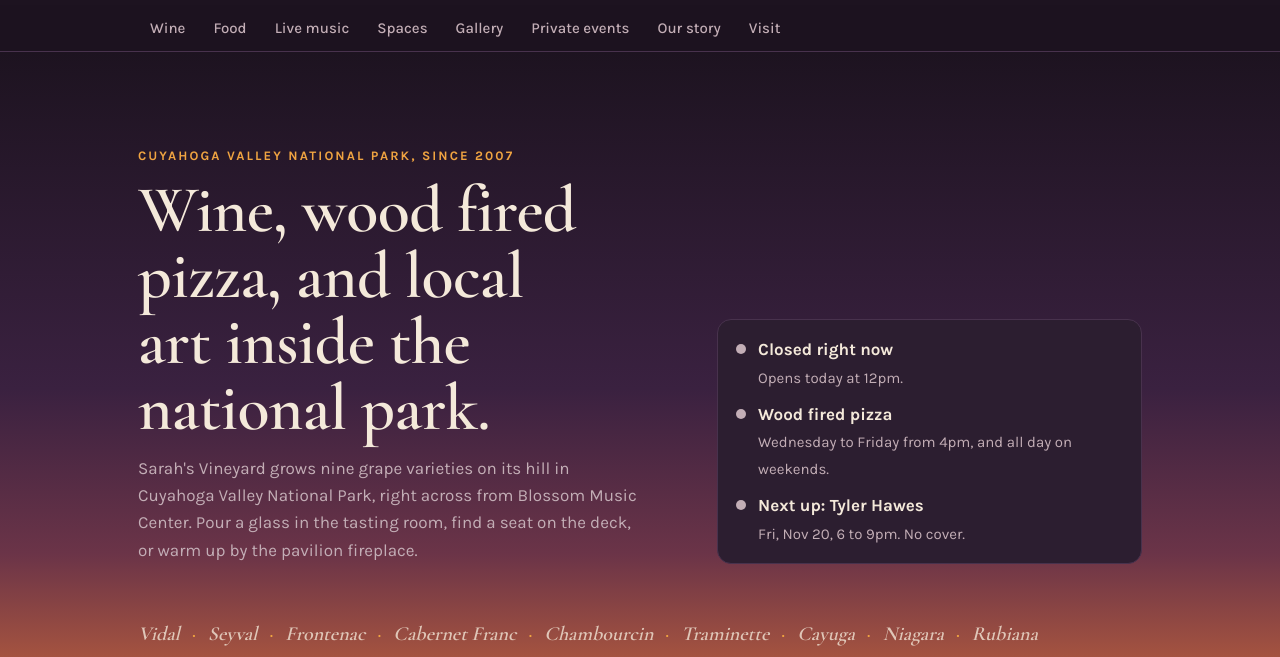
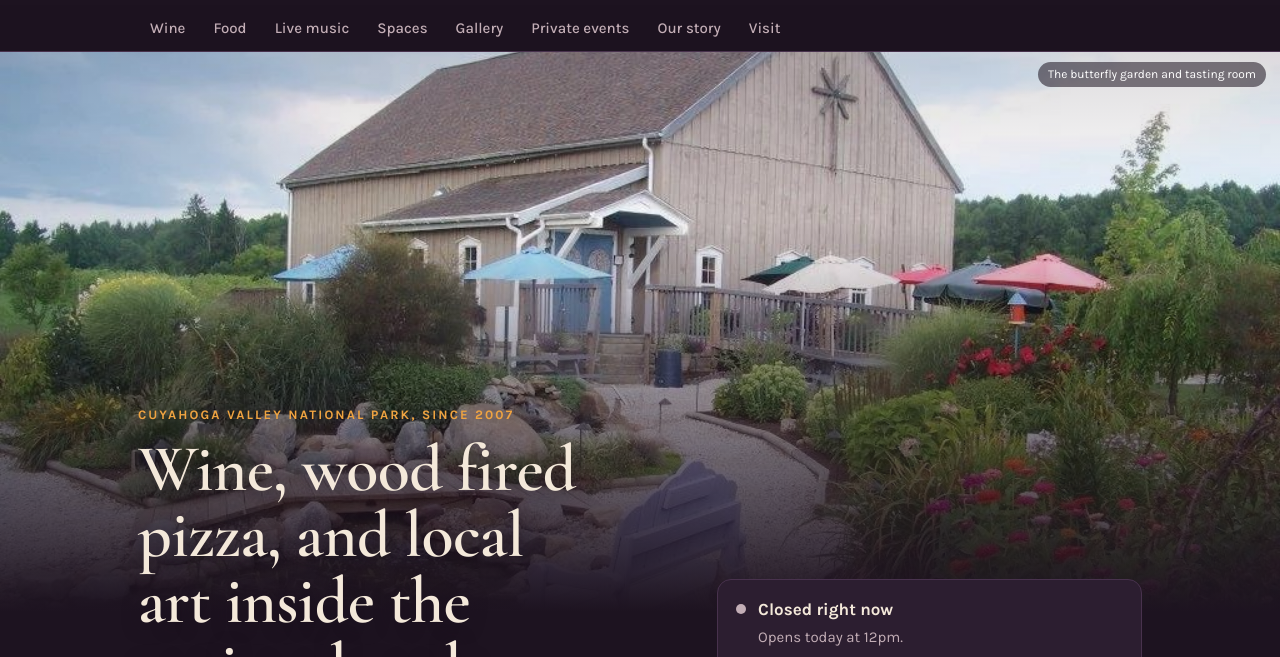
Before and after one commit to jjsatina/jjsatina.github.io, a plain HTML site: page projects/sarahs-vineyard.html in a window 1280 px wide. Shown: the part 98-755 px from the top of the page. Drawn offline with nearby package versions, Linux system fonts and the light colour scheme.

Commit message:
Add photo to Sarah's Vineyard header

```diff
--- a/projects/sarahs-vineyard.html
+++ b/projects/sarahs-vineyard.html
@@ -43,8 +43,13 @@ nav.bar a { flex: none; text-decoration: none; font: 500 15px var(--body); color
 nav.bar a:hover { color: var(--ink); background: var(--surface); }
 
 /* hero */
-.hero { background: linear-gradient(180deg, var(--bg) 0%, #3a2140 55%, #6b3448 82%, #a8553f 100%); border-bottom: 1px solid var(--line); }
-.hero .copy { display: grid; grid-template-columns: minmax(0, 1.25fr) minmax(0, 1fr); gap: clamp(20px, 4vw, 48px); align-items: end; padding-top: clamp(48px, 8vw, 96px); padding-bottom: clamp(28px, 4vw, 44px); }
+.hero { position: relative; background: var(--bg); border-bottom: 1px solid var(--line); }
+.photo { position: relative; height: clamp(300px, 52vw, 560px); overflow: hidden; }
+.photo img { display: block; width: 100%; height: 100%; object-fit: cover; object-position: 50% 42%; }
+.photo::after { content: ""; position: absolute; inset: 0; background: linear-gradient(180deg, rgba(29, 19, 32, 0.15) 0%, rgba(29, 19, 32, 0) 30%, rgba(29, 19, 32, 0.55) 68%, var(--bg) 100%); }
+.hero .copy { position: relative; display: grid; grid-template-columns: minmax(0, 1.25fr) minmax(0, 1fr); gap: clamp(20px, 4vw, 48px); align-items: end; margin-top: clamp(-220px, -16vw, -90px); padding-bottom: clamp(28px, 4vw, 44px); }
+.hero h1 { text-shadow: 0 2px 18px rgba(29, 19, 32, 0.7); }
+.credit { position: absolute; top: 10px; right: 14px; z-index: 1; font-size: 12px; color: #fff; background: rgba(29, 19, 32, 0.55); border-radius: 999px; padding: 3px 10px; }
 .hero .eyebrow { margin: 0 0 14px; font: 700 13px var(--body); letter-spacing: 0.16em; color: var(--amber); }
 .grapes { display: flex; flex-wrap: wrap; gap: 6px 0; margin: 0; padding: 14px 0 18px; list-style: none; font: 600 italic 20px var(--display); color: rgba(244, 233, 218, 0.78); }
 .grapes li + li::before { content: "\00B7"; margin: 0 12px; color: var(--amber); font-style: normal; }
@@ -190,6 +195,8 @@ h2 { margin: 0 0 8px; font: 600 clamp(36px, 5.4vw, 58px)/1 var(--display); text-
 footer { padding-top: 30px; padding-bottom: 90px; font-size: 14px; color: var(--muted); border-top: 1px solid var(--line); margin-top: 40px; }
 
 @media (max-width: 820px) {
+  .photo { height: 300px; }
+  .hero .copy { margin-top: -110px; }
   .hero .copy, .music, .two, .events-box { grid-template-columns: 1fr; }
 }
 @media (prefers-reduced-motion: reduce) {
@@ -221,6 +228,10 @@ footer { padding-top: 30px; padding-bottom: 90px; font-size: 14px; color: var(--
 
 <main>
   <div class="hero">
+    <div class="photo">
+      <img src="img/sarahs-vineyard.jpg" width="1024" height="768" alt="The Sarah's Vineyard barn and tasting room behind the butterfly garden, with its koi pond, footbridge, and flower beds">
+      <span class="credit">The butterfly garden and tasting room</span>
+    </div>
     <div class="wrap copy">
       <div>
         <p class="eyebrow">CUYAHOGA VALLEY NATIONAL PARK, SINCE 2007</p>
@@ -398,7 +409,7 @@ footer { padding-top: 30px; padding-bottom: 90px; font-size: 14px; color: var(--
   </section>
 </main>
 
-<footer class="wrap">Concept only. Design and code by Jonathan Satina. Menus, prices, and details come from sarahsvineyardwinery.com as of November 2026 and belong to Sarah's Vineyard.</footer>
+<footer class="wrap">Concept only. Design and code by Jonathan Satina. Menus, prices, and details come from sarahsvineyardwinery.com as of November 2026. All names, details, and the photo belong to Sarah's Vineyard.</footer>
 
 <button class="tab-btn" id="tab-btn" type="button" hidden aria-controls="tab-panel" aria-expanded="false">Your table</button>
 <div class="tab-panel" id="tab-panel" hidden role="dialog" aria-label="Your table">
```
Also changed, not shown: projects/img/sarahs-vineyard.jpg (added).
